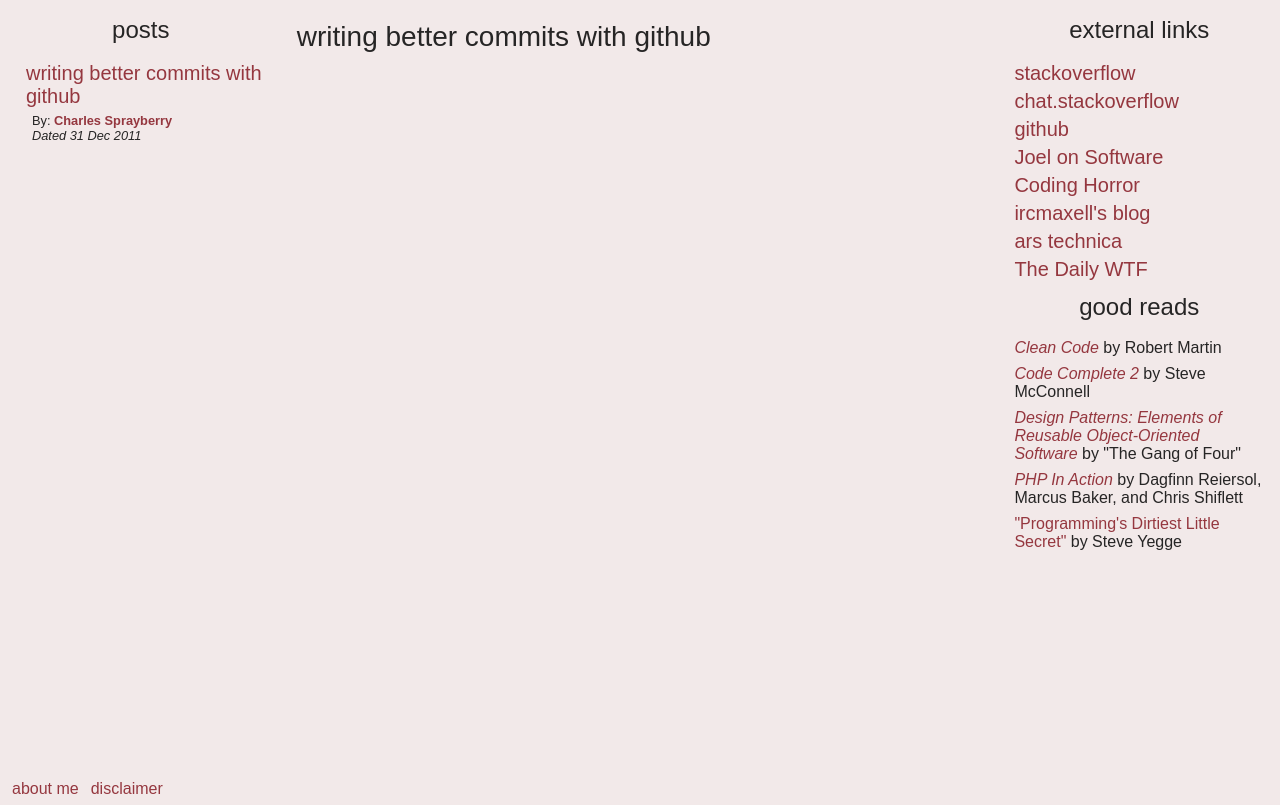
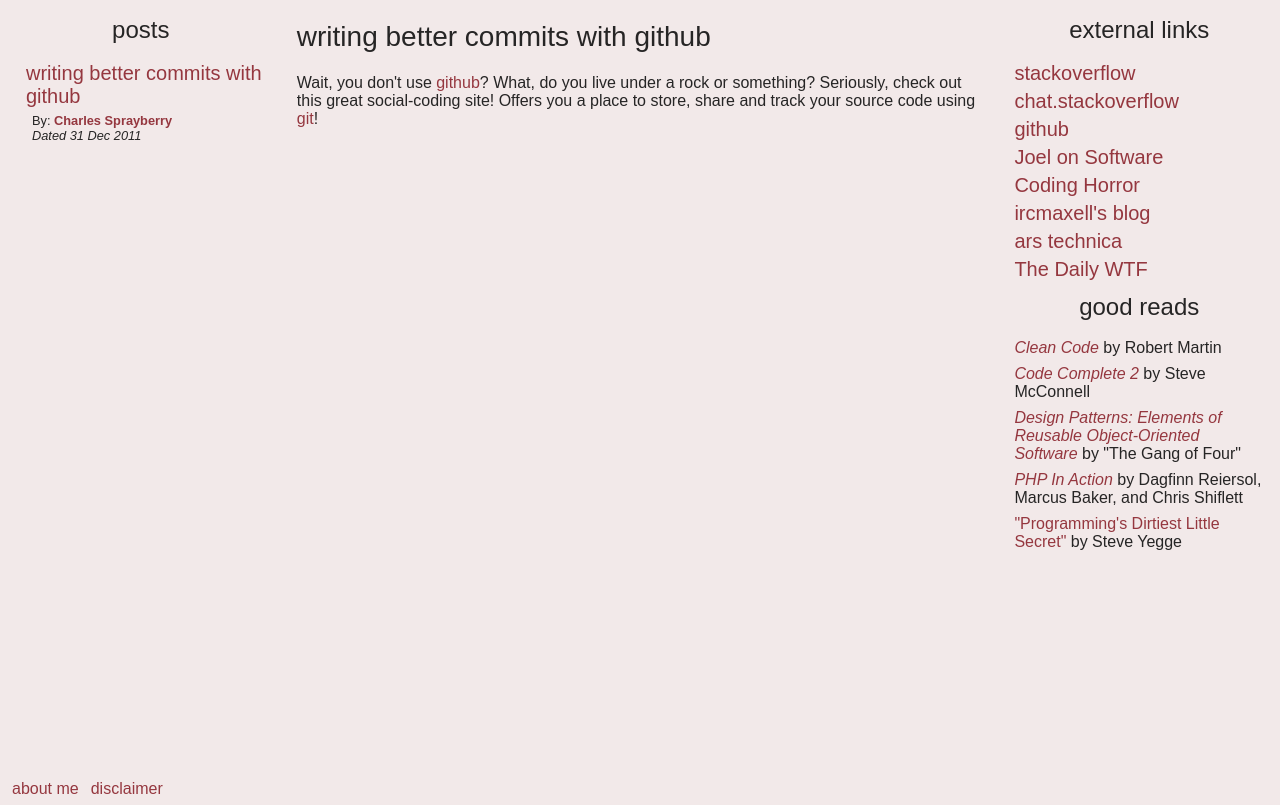
Before and after one commit to cspray/archived-blog, a Jekyll site: the page built from _posts/2011-12-31-writing-better-commits-with-github.html, in a window 1280 px wide, cut to the strip 95-900 px from the top of the page. Built offline with Jekyll 4.4.1, drawn with Linux system fonts in a browser that asks for light colours.

Commit message:
UPD adding some more content to the post

```diff
--- a/_posts/2011-12-31-writing-better-commits-with-github.html
+++ b/_posts/2011-12-31-writing-better-commits-with-github.html
@@ -6,3 +6,6 @@ author_link: http://www.github.com/cspray/
 ---
 
 <h2>writing better commits with github</h2>
+<blockquote>Wait, you don't use <a href="http://www.github.com/">github</a>?  What, do you live under
+a rock or something?  Seriously, check out this great social-coding site!  Offers you a place to store,
+share and track your source code using <a href="">git</a>!</blockquote>
```
